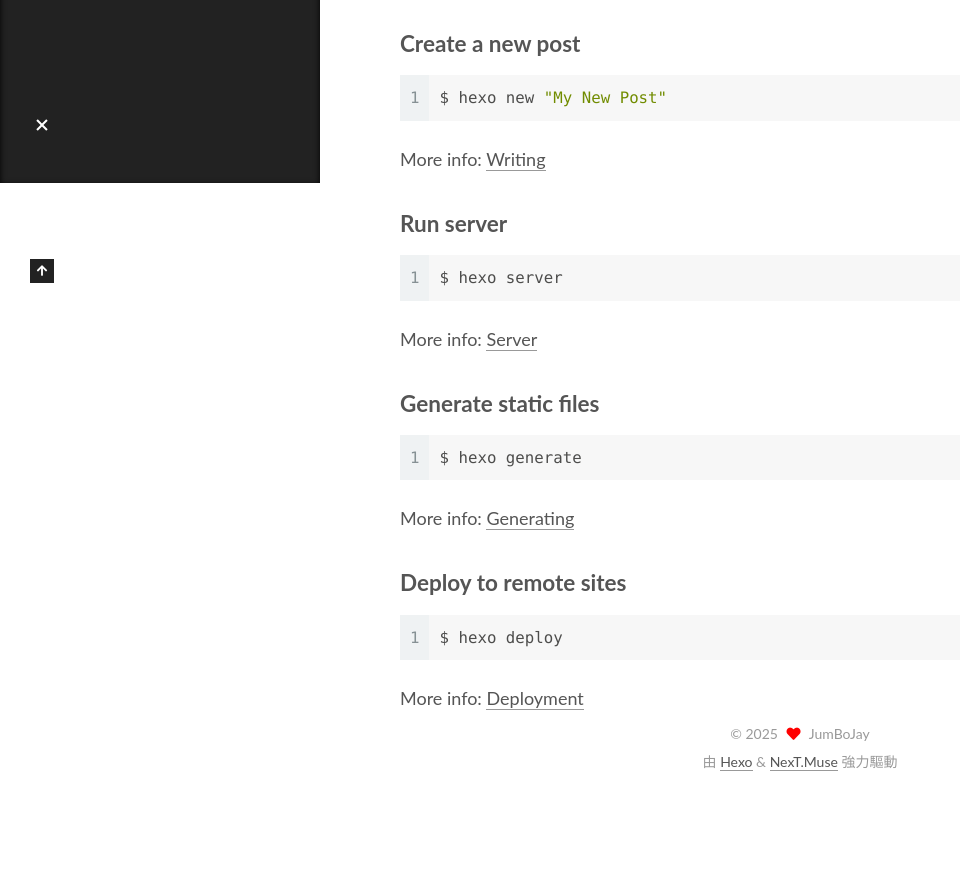
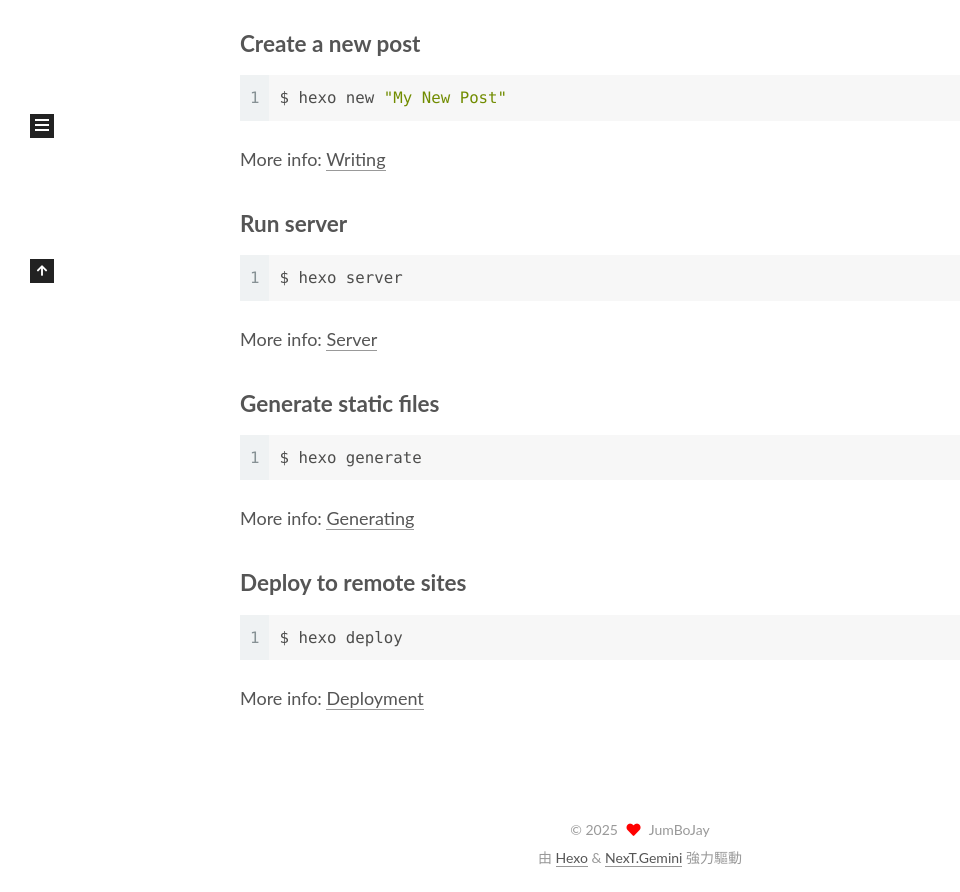
Before and after one commit to JumBoJay06/JumBoJay06.github.io, a plain HTML site: page 2025/04/28/hello-world/index.html in a window 1280 px wide. Shown: the part 617-1509 px from the top of the page, without its empty margins (0-960 px from the left). Before the commit the page ends 1413 px from the top, so only its background shows below. Drawn offline with Linux system fonts and the light colour scheme.

Commit message:
Site updated: 2025-04-29 14:48:08

```diff
--- a/2025/04/28/hello-world/index.html
+++ b/2025/04/28/hello-world/index.html
@@ -17,7 +17,7 @@
 
 <script id="hexo-configurations">
     var NexT = window.NexT || {};
-    var CONFIG = {"hostname":"jumbojay06.github.io","root":"/","scheme":"Muse","version":"7.8.0","exturl":false,"sidebar":{"position":"left","display":"post","padding":18,"offset":12,"onmobile":false},"copycode":{"enable":false,"show_result":false,"style":null},"back2top":{"enable":true,"sidebar":false,"scrollpercent":false},"bookmark":{"enable":false,"color":"#222","save":"auto"},"fancybox":false,"mediumzoom":false,"lazyload":false,"pangu":false,"comments":{"style":"tabs","active":null,"storage":true,"lazyload":false,"nav":null},"algolia":{"hits":{"per_page":10},"labels":{"input_placeholder":"Search for Posts","hits_empty":"We didn't find any results for the search: ${query}","hits_stats":"${hits} results found in ${time} ms"}},"localsearch":{"enable":false,"trigger":"auto","top_n_per_article":1,"unescape":false,"preload":false},"motion":{"enable":true,"async":false,"transition":{"post_block":"fadeIn","post_header":"slideDownIn","post_body":"slideDownIn","coll_header":"slideLeftIn","sidebar":"slideUpIn"}}};
+    var CONFIG = {"hostname":"jumbojay06.github.io","root":"/","scheme":"Gemini","version":"7.8.0","exturl":false,"sidebar":{"position":"left","display":"post","padding":18,"offset":12,"onmobile":false},"copycode":{"enable":false,"show_result":false,"style":null},"back2top":{"enable":true,"sidebar":true,"scrollpercent":true},"bookmark":{"enable":false,"color":"#222","save":"auto"},"fancybox":false,"mediumzoom":false,"lazyload":false,"pangu":false,"comments":{"style":"tabs","active":null,"storage":true,"lazyload":false,"nav":null},"algolia":{"hits":{"per_page":10},"labels":{"input_placeholder":"Search for Posts","hits_empty":"We didn't find any results for the search: ${query}","hits_stats":"${hits} results found in ${time} ms"}},"localsearch":{"enable":false,"trigger":"auto","top_n_per_article":1,"unescape":false,"preload":false},"motion":{"enable":true,"async":false,"transition":{"post_block":"fadeIn","post_header":"slideDownIn","post_body":"slideDownIn","coll_header":"slideLeftIn","sidebar":"slideUpIn"}}};
   </script>
 
   <meta name="description" content="Welcome to Hexo! This is your very first post. Check documentation for more info. If you get any problems when using Hexo, you can find the answer in troubleshooting or you can ask me on GitHub. Quick">
@@ -133,10 +133,7 @@
     </header>
 
 
-  <div class="back-to-top">
-    <i class="fa fa-arrow-up"></i>
-    <span>0%</span>
-  </div>
+  <div class="reading-progress-bar"></div>
 
 
     <main class="main">
@@ -295,6 +292,10 @@
 
 
       </div>
+        <div class="back-to-top motion-element">
+          <i class="fa fa-arrow-up"></i>
+          <span>0%</span>
+        </div>
 
     </div>
   </aside>
@@ -319,7 +320,7 @@
   </span>
   <span class="author" itemprop="copyrightHolder">JumBoJay</span>
 </div>
-  <div class="powered-by">由 <a href="https://hexo.io/" class="theme-link" rel="noopener" target="_blank">Hexo</a> & <a href="https://muse.theme-next.org/" class="theme-link" rel="noopener" target="_blank">NexT.Muse</a> 強力驅動
+  <div class="powered-by">由 <a href="https://hexo.io/" class="theme-link" rel="noopener" target="_blank">Hexo</a> & <a href="https://theme-next.org/" class="theme-link" rel="noopener" target="_blank">NexT.Gemini</a> 強力驅動
   </div>
 
 
@@ -345,7 +346,7 @@
 <script src="/js/motion.js"></script>
 
 
-<script src="/js/schemes/muse.js"></script>
+<script src="/js/schemes/pisces.js"></script>
 
 
 <script src="/js/next-boot.js"></script>
```
Also changed, not shown: archives/2025/04/index.html (+8 -7 lines), archives/2025/index.html (+8 -7 lines), archives/index.html (+8 -7 lines), index.html (+8 -7 lines).
